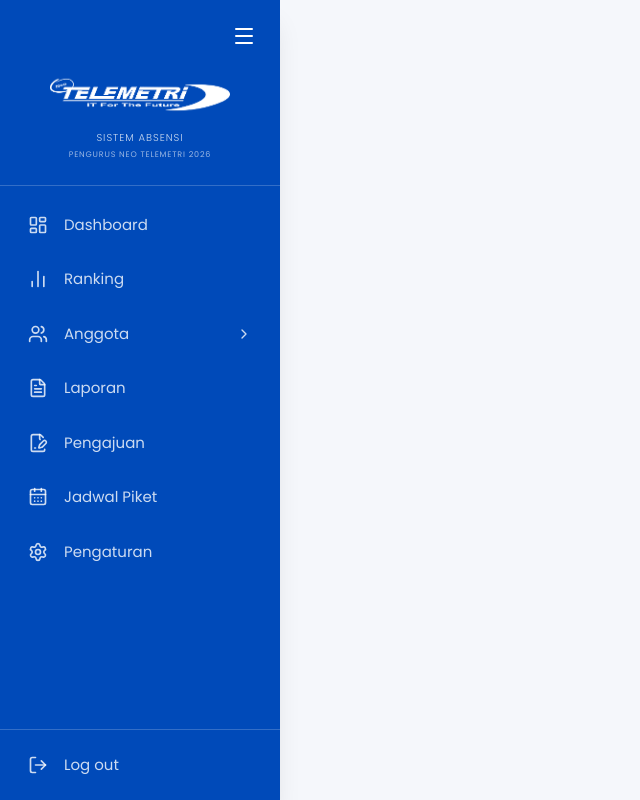
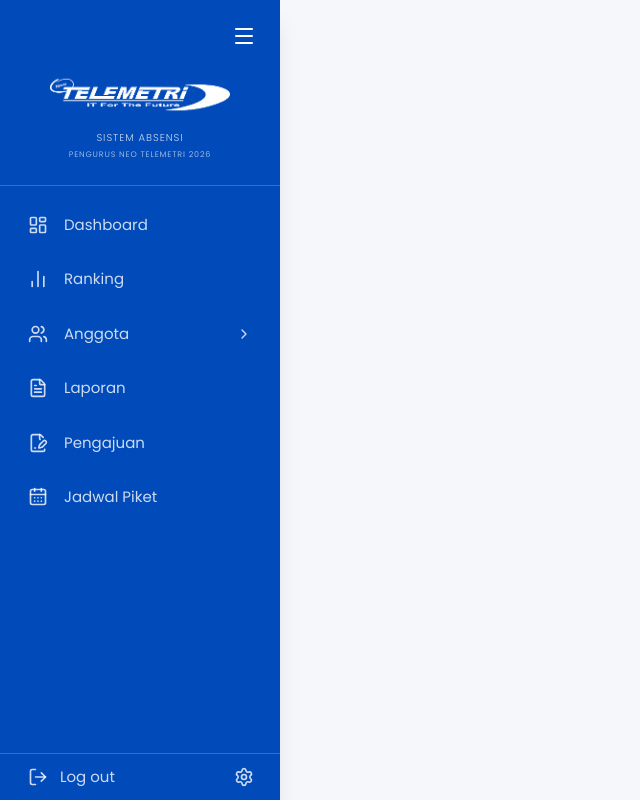
Before and after one commit to Neotelemetri-2024/fe-absensi-rfid, a React (Vite) app: page /admin in a window 1280 px wide. Shown: the whole page, without its empty margins (0-640 px from the left). Built offline with nearby package versions, Linux system fonts and the light colour scheme; no server answers.

Commit message:
style: move pengaturan menu to gear icon next to logout

```diff
--- a/src/components/layouts/AdminLayout.jsx
+++ b/src/components/layouts/AdminLayout.jsx
@@ -34,7 +34,6 @@
     { name: 'Laporan', path: '/admin/laporan', icon: <FileText size={20} /> },
     { name: 'Pengajuan', path: '/admin/pengajuan', icon: <FileSignature size={20} /> },
     { name: 'Jadwal Piket', path: '/admin/jadwal', icon: <CalendarDays size={20} /> },
-    { name: 'Pengaturan', path: '/admin/pengaturan', icon: <Settings size={20} /> },
   ];
 
   const isAnggotaActive = location.pathname.includes('/admin/anggota');
@@ -193,16 +192,30 @@
           </nav>
         </div>
 
-        {/* LOGOUT */}
-        <div className="p-3 border-t border-white/20">
+        {/* LOGOUT & PENGATURAN */}
+        <div className={`p-3 border-t border-white/20 flex ${isSidebarOpen ? 'flex-row gap-2' : 'flex-col gap-2 items-center'}`}>
           <button
             onClick={handleLogout}
             title={!isSidebarOpen ? 'Log out' : ''}
-            className={`flex items-center ${isSidebarOpen ? 'gap-4 px-4' : 'justify-center px-0'} py-3 w-full text-white/80 hover:bg-white/10 hover:text-white rounded-[10px] transition-all`}
+            className={`flex items-center ${isSidebarOpen ? 'gap-3 px-4 flex-1' : 'justify-center w-10 h-10'} text-white/80 hover:bg-white/10 hover:text-white rounded-[10px] transition-all`}
           >
-            <div className="flex-shrink-0"><LogOut size={20} /></div>
+            <LogOut size={20} className="shrink-0" />
             {isSidebarOpen && <span className="text-[15px] whitespace-nowrap">Log out</span>}
           </button>
+
+          <NavLink
+            to="/admin/pengaturan"
+            title="Pengaturan"
+            className={({ isActive }) =>
+              `flex items-center justify-center ${isSidebarOpen ? 'w-12 shrink-0' : 'w-10 h-10'} rounded-[10px] transition-all ${
+                isActive
+                  ? 'bg-[#002D7A] text-white'
+                  : 'text-white/80 hover:bg-white/10 hover:text-white'
+              }`
+            }
+          >
+            <Settings size={20} />
+          </NavLink>
         </div>
       </div>
 
```
